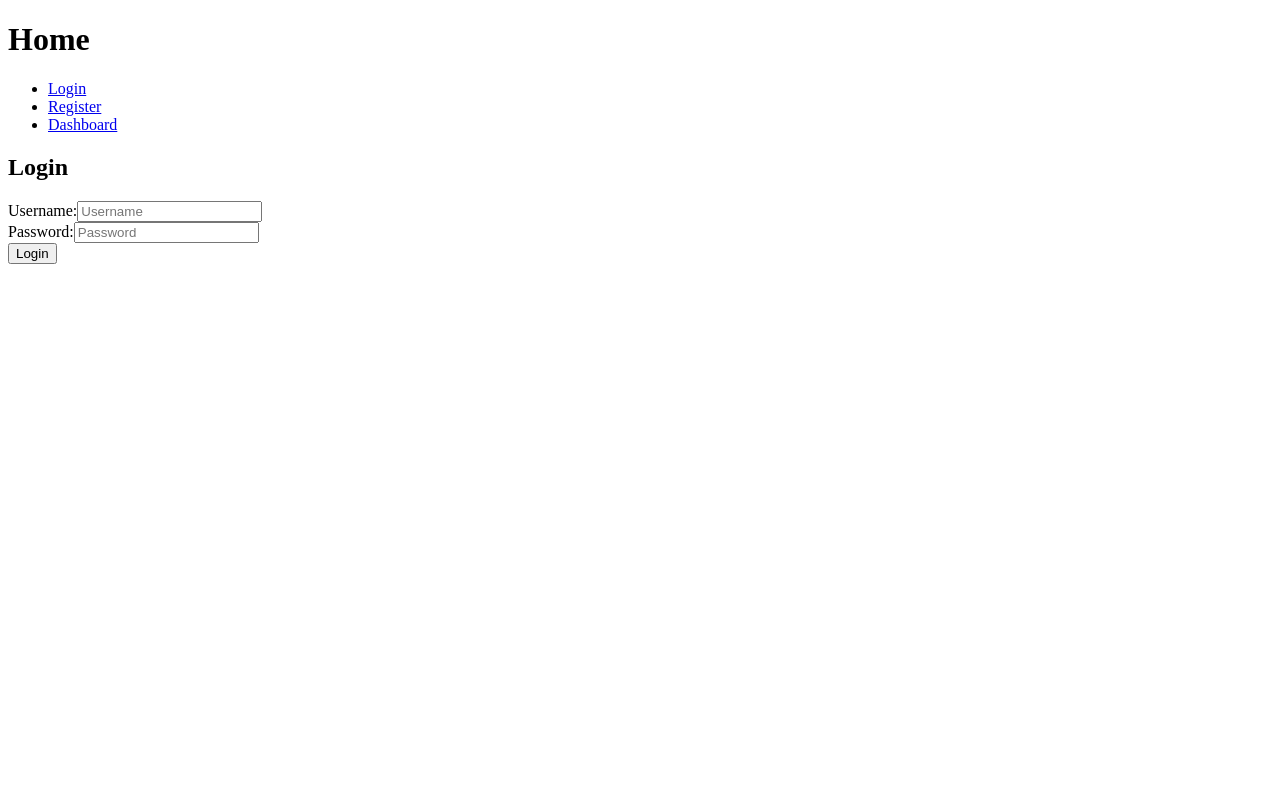
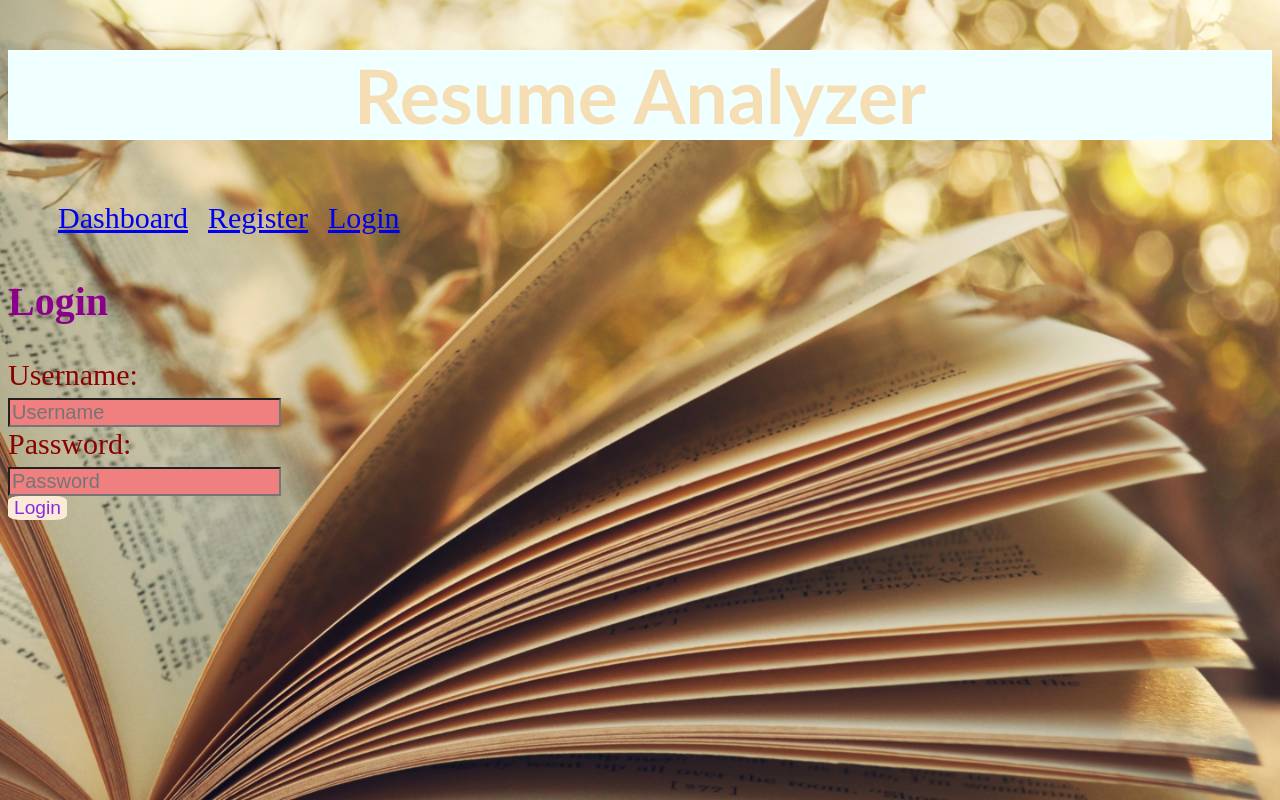
Before and after one commit to aa2955/Resume-Analyzer-2.0, a React (Vite) app in the folder frontend/: page /login in a window 1280 px wide. Built offline with nearby package versions, Linux system fonts and the light colour scheme.

Commit message:
css styling

```diff
--- a/frontend/src/App.css
+++ b/frontend/src/App.css
@@ -27,3 +27,58 @@
     transform: rotate(360deg);
   }
 }
+
+h1 {
+  color:wheat;
+  background-color: azure;
+  text-align: center;
+  font-size: 75px;
+  font-family: 'Trebuchet MS', 'Lucida Sans Unicode', 'Lucida Grande', 'Lucida Sans', Arial, sans-serif;
+}
+
+h2{
+  color:darkmagenta;
+  font-size: 40px;
+}
+
+html {
+  background-image: url("images/background.jpg");
+  background-size: cover;
+  height: 100%;
+}
+
+button{
+  background-color: antiquewhite;
+  font-size: larger;
+  color:blueviolet;
+  border-radius: 20%;
+  border: none;
+}
+
+li {
+  list-style-type: none;
+  padding-top: 0px;
+  margin: 10px;
+  font-size: 30px;
+  text-decoration: none;
+  display: inline-block;
+}
+
+input{
+  background-color: lightcoral;
+  font-size: 20px;
+}
+label{
+  font-size: 30px;
+  color: darkred;
+}
+
+.message{
+  font-size: 30px;
+  font-weight: bold;
+  color: red;
+}
+
+#logout{
+  float: right;
+}
--- a/frontend/src/App.jsx
+++ b/frontend/src/App.jsx
@@ -26,34 +26,34 @@ function App() {
   return (
     <BrowserRouter>
       <div>
-        <h1>Home</h1>
+        <h1>Resume Analyzer</h1>
         <nav>
           <ul>
+            <li id="dashboard">
+              <Link to="/dashboard">Dashboard</Link>
+            </li>
             {isLoggedIn ? (
               <>
-                <li>
-                  <button onClick={handleLogout}>Logout</button>
-                </li>
                 <li>
                   <Link to="/resume-upload">Resume Upload</Link>
                 </li>
                 <li>
                   <Link to='/current-data'>Data</Link>
                 </li>
+                <li id= "logout">
+                  <button onClick={handleLogout}>Logout</button>
+                </li>
               </>
             ) : (
               <>
                 <li>
-                  <Link to="/login">Login</Link>
+                  <Link to="/register">Register</Link>
                 </li>
                 <li>
-                  <Link to="/register">Register</Link>
+                  <Link to="/login">Login</Link>
                 </li>
               </>
             )}
-            <li>
-              <Link to="/dashboard">Dashboard</Link>
-            </li>
           </ul>
         </nav>
         <Routes>
--- a/frontend/src/Dashboard.jsx
+++ b/frontend/src/Dashboard.jsx
@@ -25,7 +25,7 @@ const Dashboard = () => {
 
   return (
     <div className="dashboard-container">
-      <h1 className="dashboard-title">Resume Analysis Dashboard</h1>
+      <h2 className="dashboard-title">Resume Analysis Dashboard</h2>
 
       {/* Resume Fit Score */}
       <section className="dashboard-section">
--- a/frontend/src/Login.jsx
+++ b/frontend/src/Login.jsx
@@ -53,6 +53,7 @@ const Login = ({onLoginSuccess}) => {
       <form onSubmit={handleLogin}>
         <label>
           Username:
+          <br></br>
           <input
             type="text"
             placeholder="Username"
@@ -64,6 +65,7 @@ const Login = ({onLoginSuccess}) => {
         <br />
         <label>
           Password:
+          <br></br>
           <input
             type="password"
             placeholder="Password"
@@ -75,7 +77,7 @@ const Login = ({onLoginSuccess}) => {
         <br />
         <button type="submit">Login</button>
       </form>
-      <p>{message}</p>
+      <p className="message">{message}</p>
     </div>
   );
 };
--- a/frontend/src/Register.jsx
+++ b/frontend/src/Register.jsx
@@ -56,6 +56,7 @@ const Register = () => {
       <form onSubmit={handleRegister}>
         <label>
           Username:
+          <br></br>
           <input
             type="text"
             placeholder="Username"
@@ -67,6 +68,7 @@ const Register = () => {
         <br />
         <label>
           Email:
+          <br></br>
           <input
             type="email"
             placeholder="Email"
@@ -78,6 +80,7 @@ const Register = () => {
         <br />
         <label>
           Password:
+          <br></br>
           <input
             type="password"
             placeholder="Password"
@@ -89,6 +92,7 @@ const Register = () => {
         <br />
         <label>
           Confirm Password:
+          <br></br>
           <input
             type="password"
             placeholder="Confirm Password"
@@ -103,7 +107,7 @@ const Register = () => {
         </button>
       </form>
       {passwordError && <p style={{ color: 'red' }}>{passwordError}</p>}
-      <p>{message}</p>
+      <p className="message">{message}</p>
     </div>
   );
 };
--- a/frontend/src/ResumeUpload_Job.jsx
+++ b/frontend/src/ResumeUpload_Job.jsx
@@ -185,6 +185,7 @@ const ResumeUpload = () => {
       <form onSubmit={handleJobDescription}>
       <label>
         Job Description
+        <br></br>
         <textarea
           id= "jobDescription"
           name="jobDescription"
@@ -199,7 +200,7 @@ const ResumeUpload = () => {
       <button type='submit'>Submit Job Description</button>
       <button onClick={handleClick}>Clear</button>
       </form>
-      <p>{message}</p>
+      <p className="message">{message}</p>
     </div>
   );
 };
```
Also changed, not shown: frontend/src/images/background.jpg (added).
